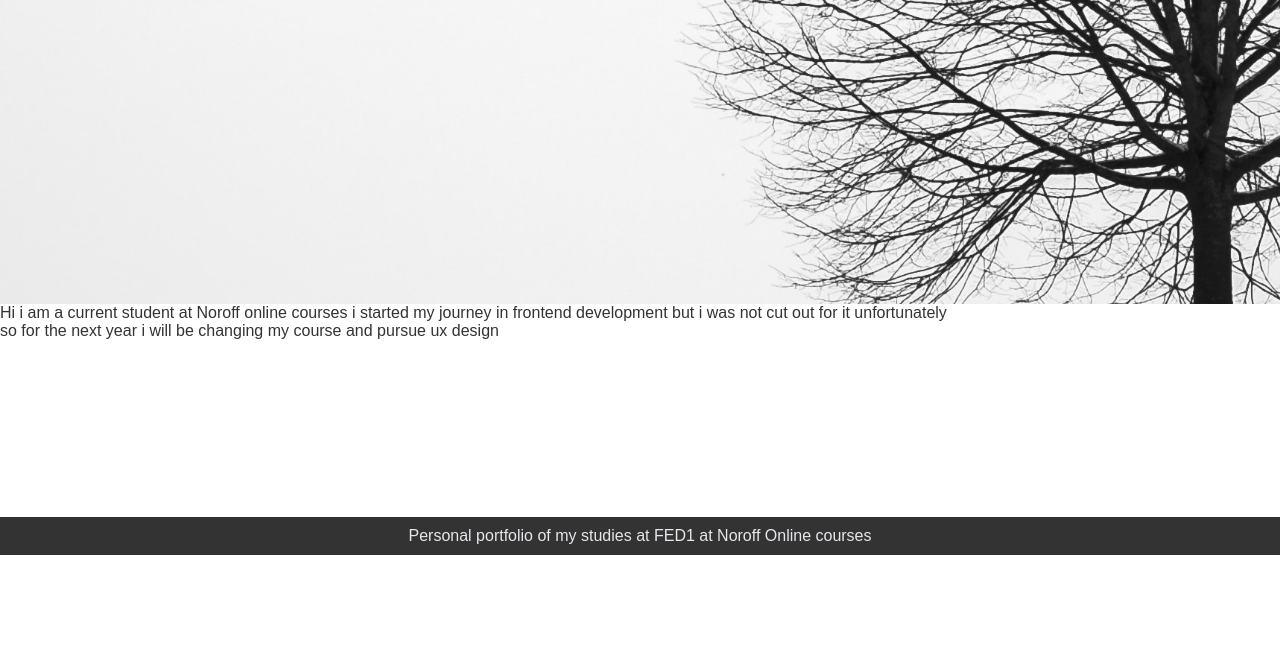
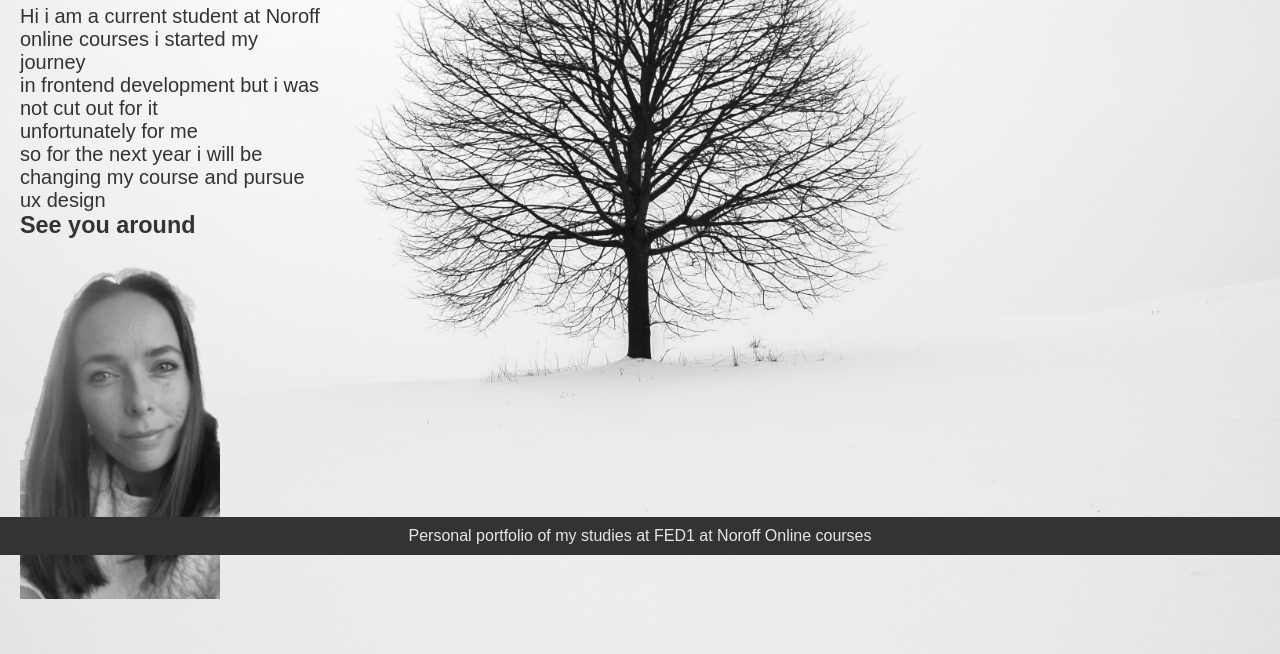
Before and after one commit to Seagull-chicklet/Portfolio, a plain HTML site: page about.html in a window 1280 px wide. Shown: the part 245-899 px from the top of the page. Before the commit the page ends 800 px from the top, so only its background shows below. Drawn offline with Linux system fonts and the light colour scheme.

Commit message:
htm adjustments

```diff
--- a/about.html
+++ b/about.html
@@ -23,29 +23,33 @@
         </a>
       </div>
     </nav>
-    <section class="mainpage" id="home">
-      <div class="container">
+    <section class="aboutpage" id="about">
+      <div class="container1">
         <div class="row">
           <div class="hero-text">
             <h2 class="hero_title">Tine Andersen</h2>
-            <p class="hero_desc"></p>
-            <p class="hero_desc"></p>
-            <p class="hero_desc"></p>
+
+            <div class="hello">
+              <p>
+                Hi i am a current student at Noroff online courses i started my
+                journey
+                <p>in frontend development but i was not cut out for it</p>
+                unfortunately for me
+              </p>
+              <p>
+                so for the next year i will be changing my course and pursue ux
+                design
+              </p>
+              <h3>See you around</h3>
+            </div>
+            <img class="portrait"src="/img/me.png" alt=" face of a woman brown hair friendly smile">
           </div>
         </div>
       </div>
     </section>
-    <div class="hello">
-      <p>
-        Hi i am a current student at Noroff online courses i started my journey
-        in frontend development but i was not cut out for it unfortunately
-      </p>
-      <p>
-        so for the next year i will be changing my course and pursue ux design
-      </p>
-    </div>
-    <footer>
-      <p>Personal portfolio of my studies at FED1 at Noroff Online courses</p>
-    </footer>
+      <footer>
+        <p>Personal portfolio of my studies at FED1 at Noroff Online courses</p>
+      </footer>
+
   </body>
 </html>
--- a/style.css
+++ b/style.css
@@ -21,6 +21,7 @@ li {
 body {
   font-family: Arial, sans-serif;
   color: #333; /* Dark grey text color */
+  background-color: #ededef;
 }
 
 /* Top navigation styles */
@@ -69,7 +70,7 @@ a.icon {
 
 .container {
   max-width: 1200px;
-  margin: 30px;
+  margin: 70px;
   padding: 0 20px;
 }
 
@@ -119,19 +120,23 @@ a.icon {
 .project-thumbnail img {
   width: 100%;
 }
+.thumbnail-img {
+  filter: none;
+}
+/* Contact card styles */
 
 .contacts {
   display: flex;
+  flex-wrap: wrap;
   height: 70px;
-  margin-bottom: 20px;
 }
 .contact-card {
-  margin-right: 20px;
-  margin-bottom: 20px;
 }
 .contact-details {
   display: flex;
+  flex-wrap: wrap;
   align-items: center;
+  margin-bottom: 20px;
 }
 .contact-details h3 {
   margin-right: 10px;
@@ -143,7 +148,32 @@ a.icon {
   font-size: 60px;
   color: #333;
 }
-
+/* About page styles*/
+.aboutpage {
+  background-color: #ededef;
+  padding: 20px;
+  display: flex;
+  align-items: center;
+  width: 100%;
+  height: 850px;
+}
+.hero-text {
+  flex: 1;
+}
+img {
+  filter: grayscale(100%);
+  margin-left: 40px;
+  max-width: 100%;
+}
+.portrait {
+  width: 200px;
+  margin-left: 40px;
+  max-width: 100%;
+}
+.hello {
+  font-size: 20px;
+  text-align: left;
+}
 /* Footer styles */
 footer {
   background-color: #333;
@@ -155,13 +185,28 @@ footer {
   bottom: 0;
 }
 
-@media (max-width: 1288px) {
-  .hero_title {
+@media screen and (min-width: 1200px) {
+  hero_title {
     font-size: 3rem; /* Adjust font size as needed */
   }
 
   .hero_desc {
     font-size: 1.8rem; /* Adjust font size as needed */
+  }
+  .aboutpage {
+    background-image: url(/img/fabrice-villard-Jrl_UQcZqOc-unsplash.jpg); /* Add your background image URL */
+    background-size: cover;
+    background-position: right;
+  }
+
+  .hero-text {
+    flex: none; /* Remove flex-grow on large screens */
+    width: 50%; /* Set width of hero-text on large screens */
+    padding-right: 20px; /* Add padding to separate text from background image */
+  }
+
+  .portrait {
+    margin-left: auto; /* Move the image to the right on large screens */
   }
 }
 @media (max-width: 1000px) {
@@ -173,6 +218,12 @@ footer {
     font-size: 1.6rem; /* Adjust font size as needed */
   }
 }
+@media screen and (max-width: 520px) {
+  .contactpage {
+    background-size: cover; /* Ensure background image covers the entire container */
+  }
+}
+
 @media (max-width: 380px) {
   .hero_title {
     font-size: 1.8rem; /* Reuse font size from 1288px breakpoint */
@@ -181,4 +232,7 @@ footer {
   .hero_desc {
     font-size: 1rem; /* Reuse font size from 1288px breakpoint */
   }
+  .container {
+    margin: 20px;
+  }
 }
```
Also changed, not shown: contact.html (+2 -2 lines), index.html (+9 -2 lines), img/me.png (added).
